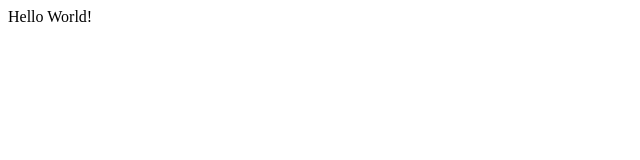
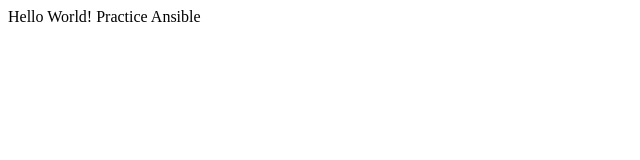
Before and after one commit to sovanshil/jenkins-assignment, a plain HTML site: page index.html in a window 1280 px wide. Shown: the whole page, without its empty margins (0-640 px from the left). Drawn offline with Linux system fonts and the light colour scheme.

Commit message:
added Practice Ansible

```diff
--- a/index.html
+++ b/index.html
@@ -8,7 +8,7 @@
 </head>
 
 <body>
-    Hello World!
+    Hello World! Practice Ansible
 </body>
 
 </html>
```
